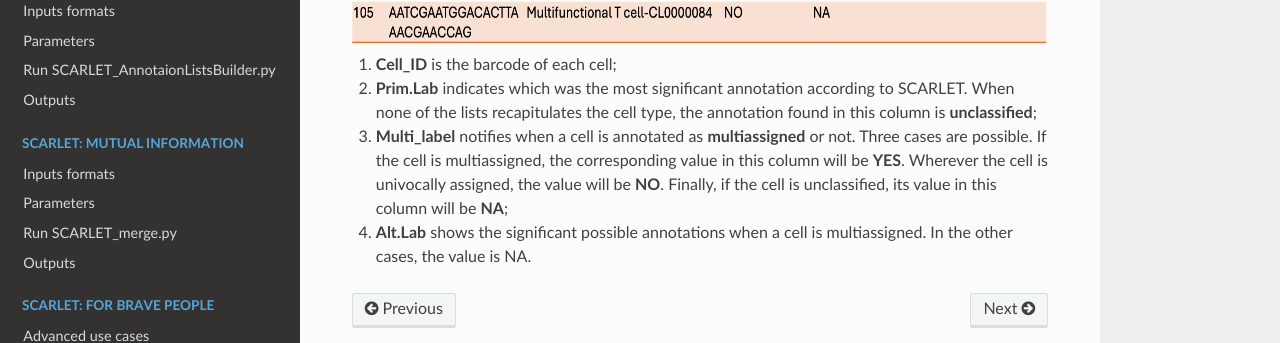
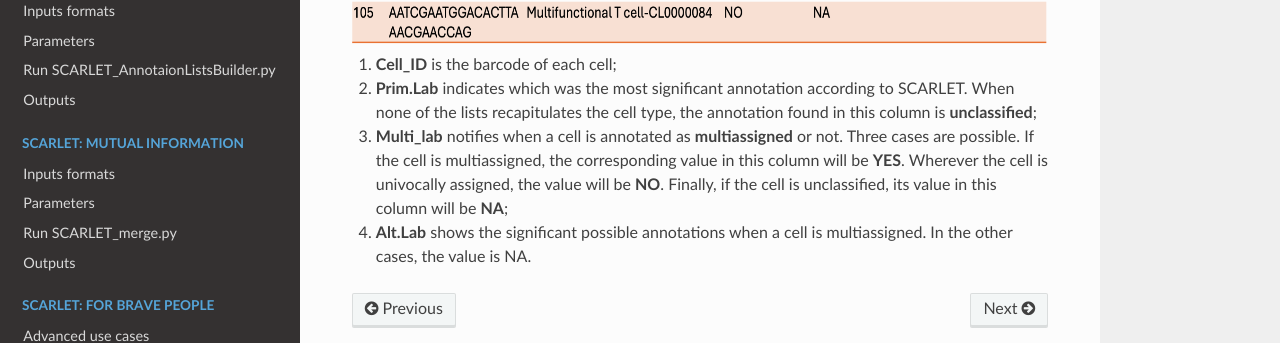
Before and after one commit to danitrave/SCALT, a Sphinx documentation site: the page built from docs/source/tutorial_pbmc.rst, in a window 1280 px wide and 900 px high, scrolled down 1463 px. Shown: the part 442-785 px from the top of the window. Built offline with Sphinx 7.4.7 and the Read the Docs theme 3.1.0, drawn with Linux system fonts in a browser that asks for light colours.

Commit message:
Update tutorial_pbmc.rst

```diff
--- a/docs/source/tutorial_pbmc.rst
+++ b/docs/source/tutorial_pbmc.rst
@@ -51,5 +51,5 @@ A piece of the table reporting the results for  10 cells of the PBMCs sample is
 
 1. **Cell_ID** is the barcode of each cell;
 2. **Prim.Lab** indicates which was the most significant annotation according to SCARLET. When none of the lists recapitulates the cell type, the annotation found in this column is **unclassified**;
-3. **Multi_label** notifies when a cell is annotated as **multiassigned** or not. Three cases are possible. If the cell is multiassigned, the corresponding value in this column will be **YES**. Wherever the cell is univocally assigned, the value will be **NO**. Finally, if the cell is unclassified, its value in this column will be **NA**;
+3. **Multi_lab** notifies when a cell is annotated as **multiassigned** or not. Three cases are possible. If the cell is multiassigned, the corresponding value in this column will be **YES**. Wherever the cell is univocally assigned, the value will be **NO**. Finally, if the cell is unclassified, its value in this column will be **NA**;
 4. **Alt.Lab** shows the significant possible annotations when a cell is multiassigned. In the other cases, the value is NA.
```
